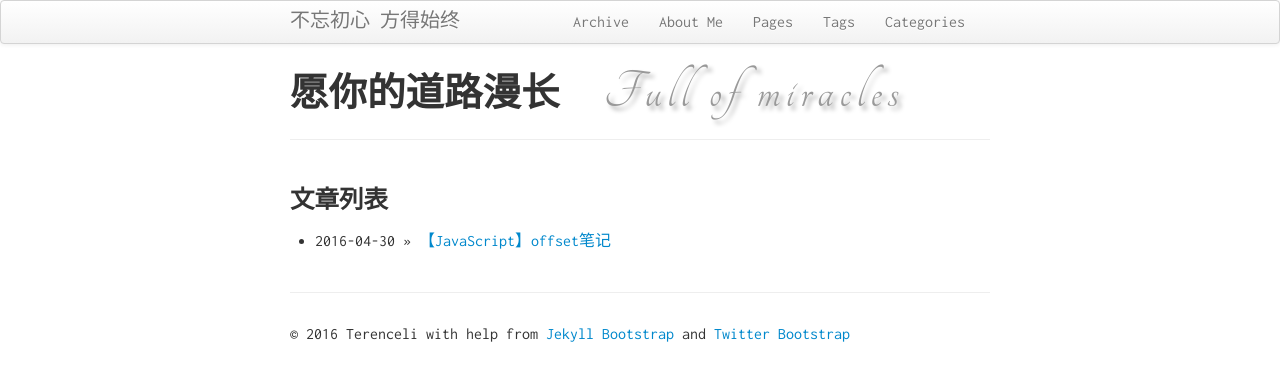
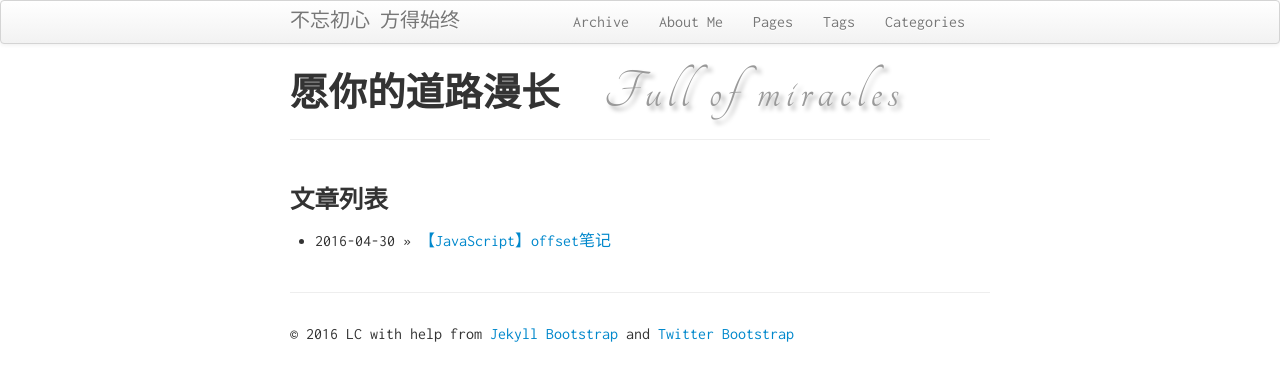
Before and after one commit to lc343/lc343.github.io, a Jekyll site: the page built from index.md, in a window 1280 px wide. Shown: the top 381 px of the page. Built offline with Jekyll 4.4.1, drawn with Linux system fonts in a browser that asks for light colours; part of the change alters nothing that is shown.

Commit message:
Update _config.yml

```diff
--- a/_config.yml
+++ b/_config.yml
@@ -7,15 +7,13 @@ exclude: [".rvmrc", ".rbenv-version", "README.md", "Rakefile", "changelog.md"]
 
 # Themes are encouraged to use these universal variables
 # so be sure to set them if your theme uses them.
-#       Terenceli的技术博客
+#       LC的技术博客
 title : 不忘初心 方得始终
 tagline: Full of miracles
 author :
-    name : Terenceli
-    email : liq3ea@163.com
-    github : terenceli
-    twitter : Terenclie
-    feedburner : Terenceli
+    name : LC
+    email : lincc343@163.com
+    github : lc343
 
 # The production_url is only used when full-domain names are needed
 # such as sitemap.txt
@@ -25,7 +23,7 @@ author :
 # Else if you are pushing to username.github.io, replace with your username.
 # Finally if you are pushing to a GitHub project page, include the project name at the end.
 #
-production_url : http://terenceli.github.io
+production_url : http://lc343.github.io
 highlighter: rough
 markdown: kramdown
 kramdown:
@@ -86,7 +84,7 @@ JB :
     comments :
         provider : disqus
         disqus :
-            short_name : terenceli
+            short_name : lc
         livefyre :
             site_id : 123
         intensedebate :
```
